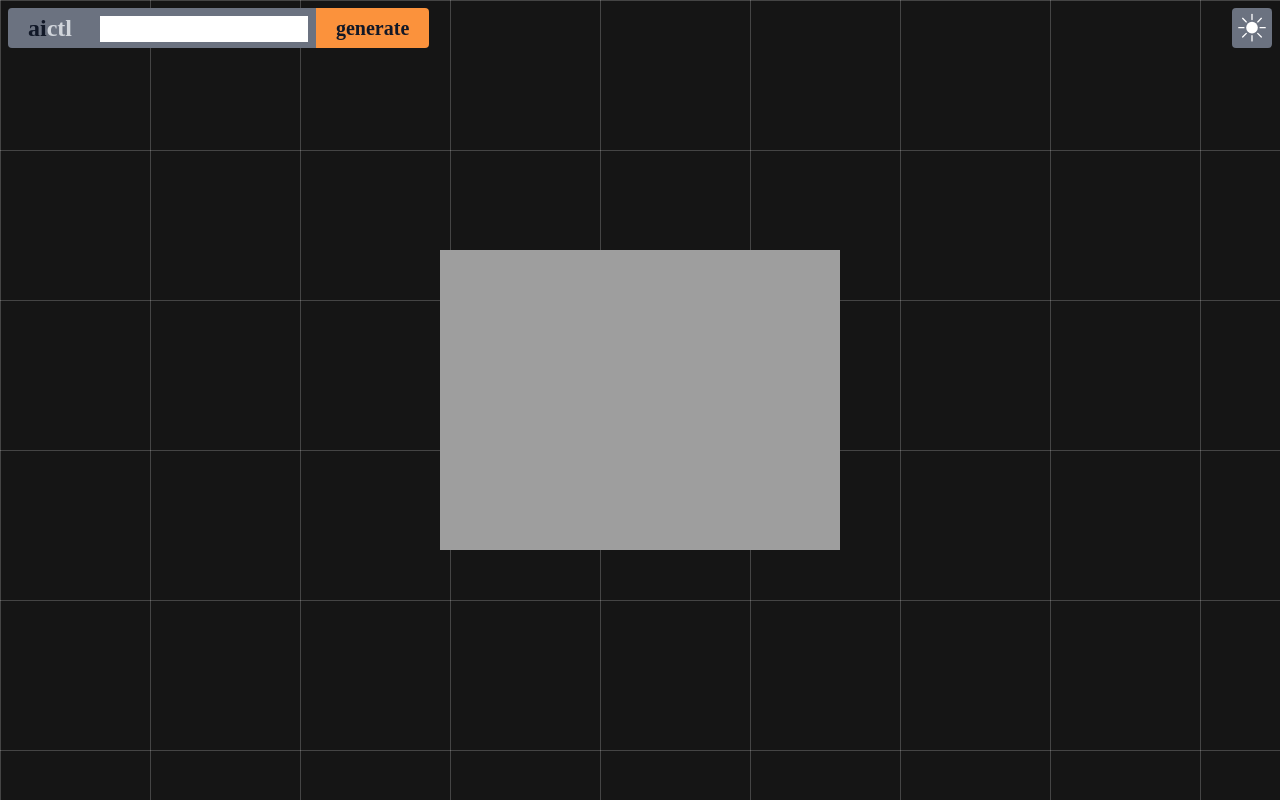
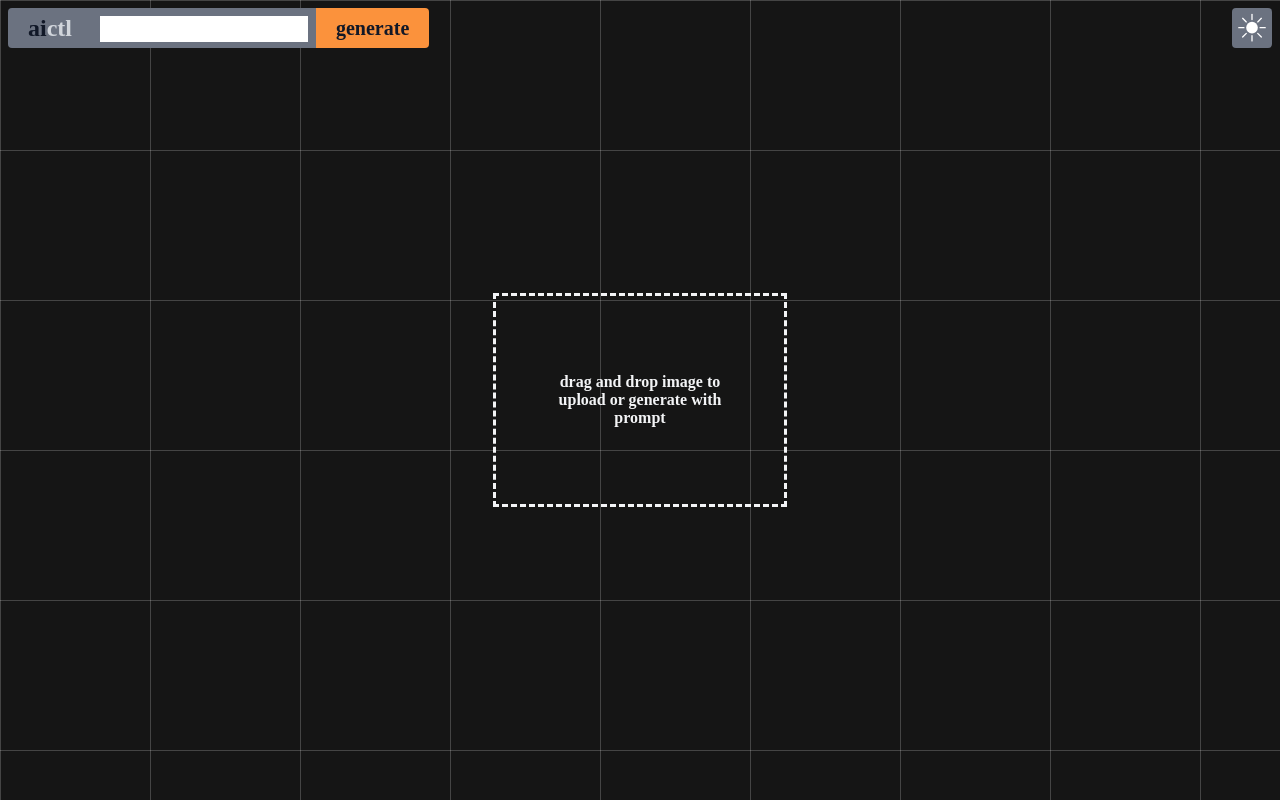
Before and after one commit to trizko/aictl, a Svelte app in the folder frontend/: page / in a window 1280 px wide. Built offline with nearby package versions, Linux system fonts and the light colour scheme.

Commit message:
Fix imageUrl rendering bug

```diff
--- a/frontend/src/components/Image.svelte
+++ b/frontend/src/components/Image.svelte
@@ -4,7 +4,9 @@
     let imageUrl = '';
 
     const unsubscribe = dataStore.subscribe(value => {
-        imageUrl = `http://localhost:8000/${value}`;
+        if (value) {
+            imageUrl = `http://localhost:8000/${value}`;
+        }
     });
 </script>
 
@@ -15,11 +17,11 @@
 </style>
 
 <div class="h-screen w-screen flex justify-center items-center">
-    {#if imageUrl === ''}
+    {#if imageUrl !== ''}
+        <img src={imageUrl} alt="upload or generation from the prompt."/>
+    {:else}
         <span class="dark:text-gray-100 outline-dashed dark:outline-gray-100 h-52 w-72 flex items-center text-center px-10 font-black">
             drag and drop image to upload or generate with prompt
         </span>
-    {:else}
-        <img src={imageUrl} alt="upload or generation from the prompt."/>
     {/if}
 </div>
--- a/frontend/src/store.js
+++ b/frontend/src/store.js
@@ -1,3 +1,3 @@
 import { writable } from 'svelte/store';
 
-export const dataStore = writable(null);
+export const dataStore = writable();
```
